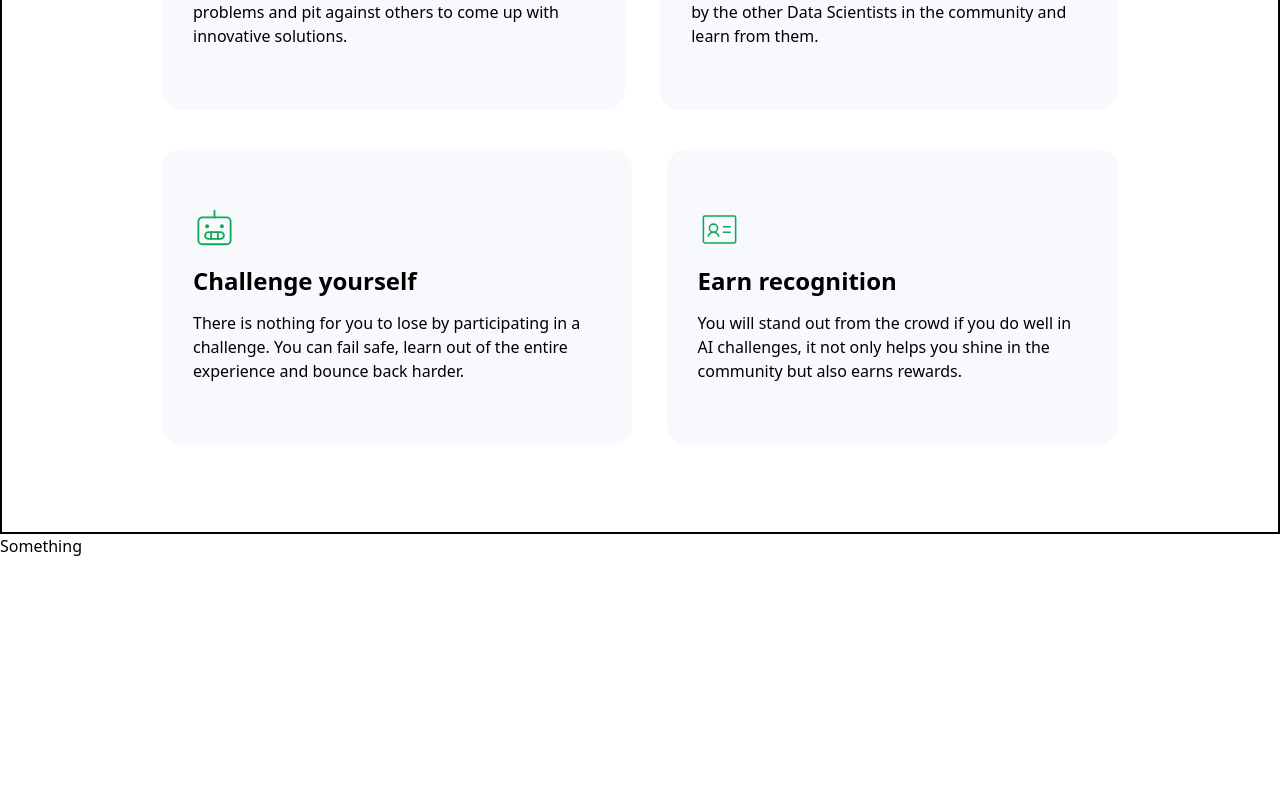
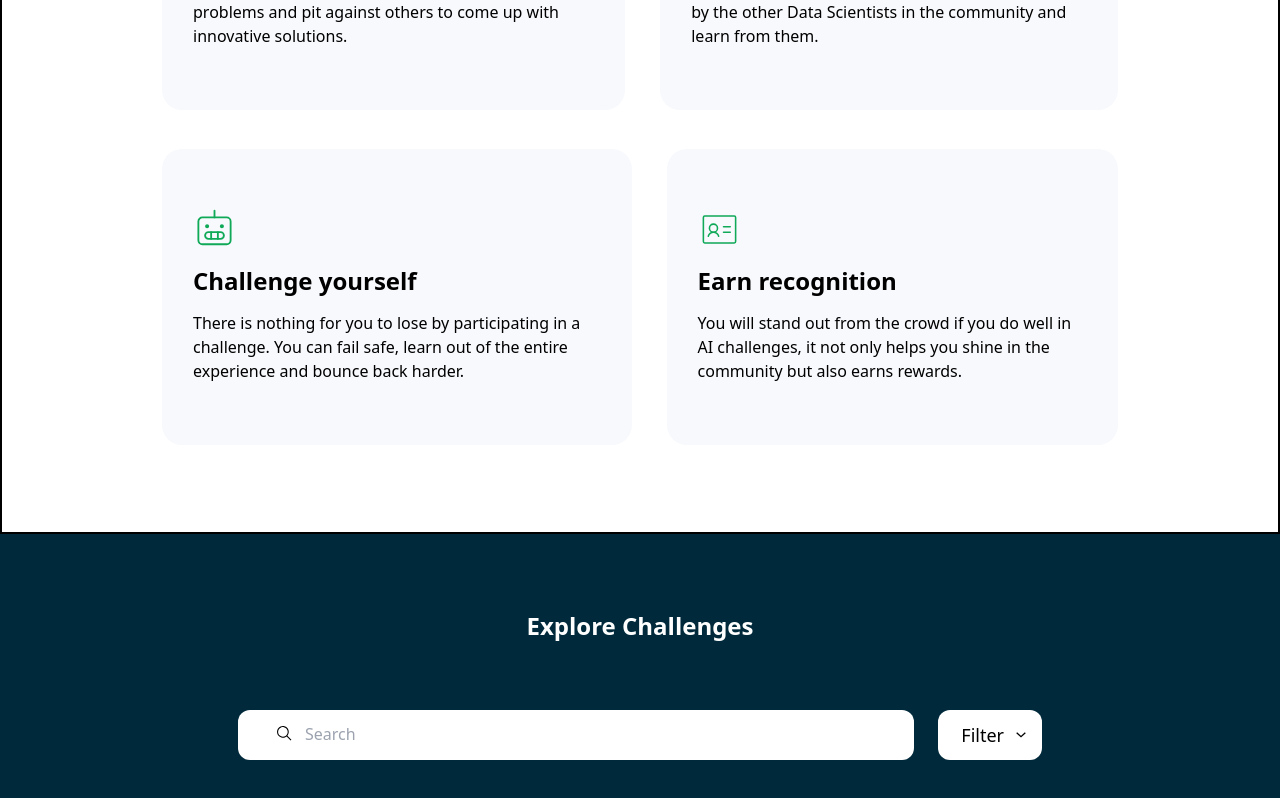
Before and after one commit to AmanMayank/aiplanethackathon, a React (Create React App) app: page / in a window 1280 px wide. Shown: the part 1197-1995 px from the top of the page. Before the commit the page ends 1755 px from the top, so only its background shows below. Built offline with nearby package versions, Linux system fonts and the light colour scheme.

Commit message:
FllterSection

```diff
--- a/src/components/CardDisplay.js
+++ b/src/components/CardDisplay.js
@@ -1,7 +1,33 @@
 import React from "react";
 
 const CardDisplay = () => {
-  return <div>Something</div>;
+  return (
+    <div className="h-[324px] w-[100%] bg-[#002A3B] pt-[72px] pb-[98px] px-[238px]">
+      <div className="h-full flex flex-col justify-between items-center">
+        <div className="text-white font-semibold text-2xl leading-[40px]">
+          Explore Challenges
+        </div>
+        <div className="flex w-[100%] gap-6 relative">
+          <input
+            type="text"
+            placeholder="Search"
+            className="w-[90%] h-[50px] rounded-xl pl-[67px] pt-[15px] pb-[17px]"
+          ></input>
+          <img
+            src="/assets/icons/carbon_search.svg"
+            alt="search"
+            className="absolute pl-[38px] pt-[15px] pb-[17px]"
+          />
+          <div className="h-[50px] pl-[23px] pr-4 py-3 bg-white font-normal text-lg leading-[26px] flex items-center gap-3 rounded-xl">
+            Filter
+            <span>
+              <img src="/assets/icons/Caret.svg" alt="down" />
+            </span>
+          </div>
+        </div>
+      </div>
+    </div>
+  );
 };
 
 export default CardDisplay;
```
Also changed, not shown: public/assets/icons/Caret.svg (added), public/assets/icons/carbon_search.svg (added).
